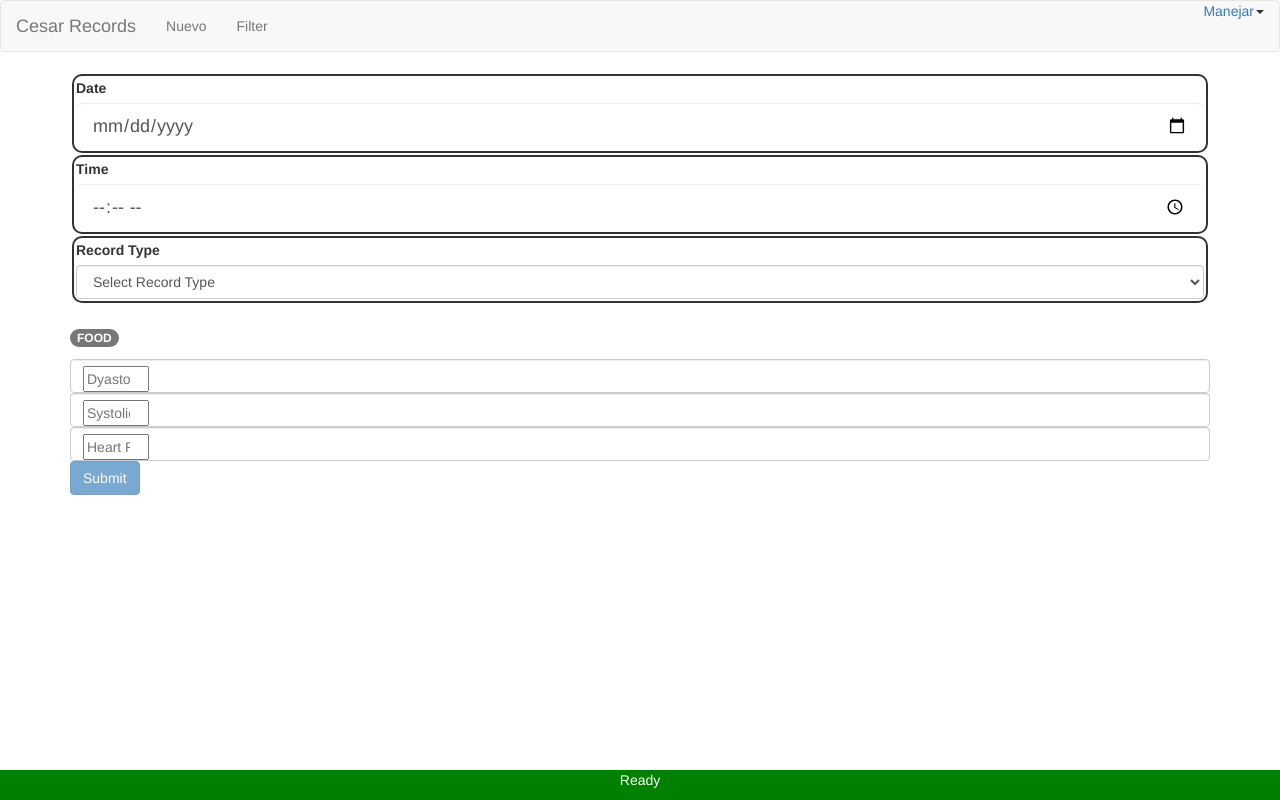
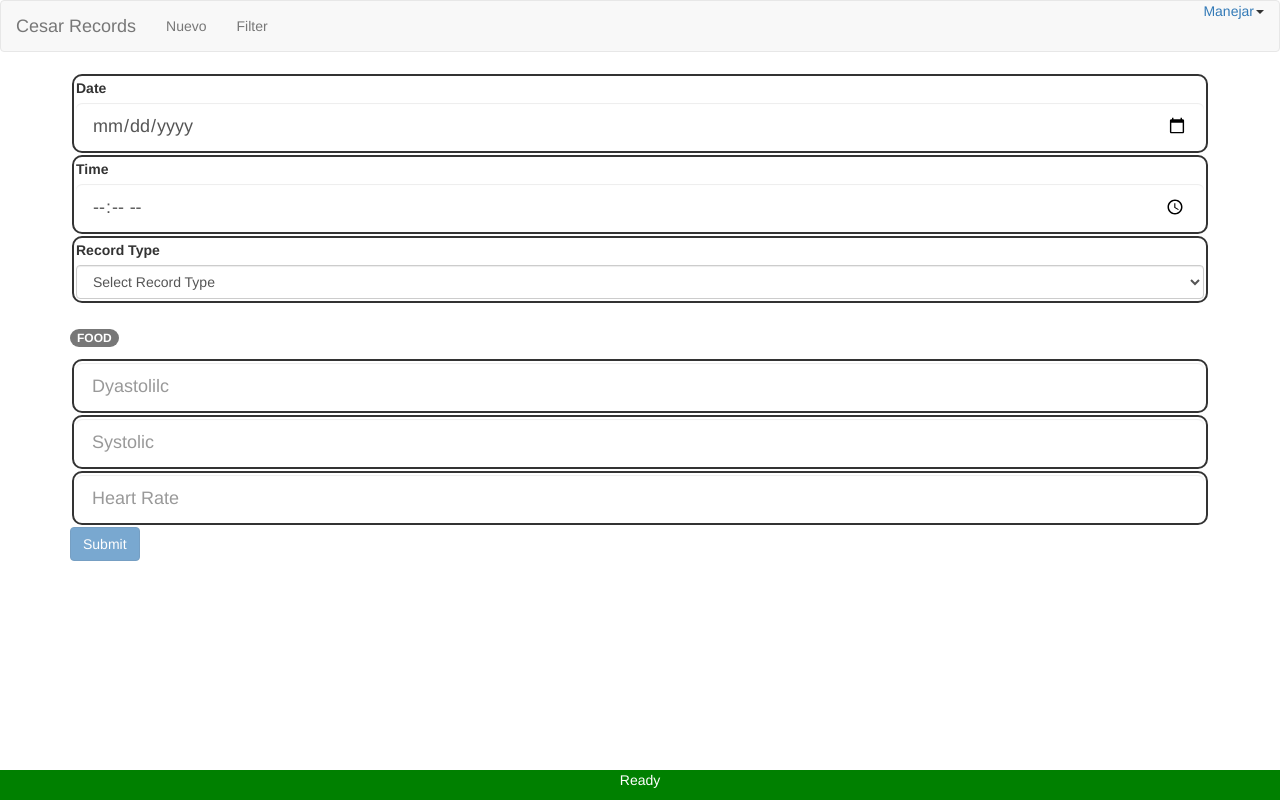
Before and after one commit to castanc/AngularApp, an Angular app: page /Nuevo/Pressure in a window 1280 px wide. Built offline with nearby package versions, Linux system fonts and the light colour scheme.

Commit message:
Update pressure-record.component.html

```diff
--- a/src/app/pressure-record/pressure-record.component.html
+++ b/src/app/pressure-record/pressure-record.component.html
@@ -1,6 +1,6 @@
 <form (ngSubmit)="onSubmit(f2)" #f2="ngForm">
-        <div class="form-control">
-                <input
+        <div class="form-group">
+                <input class="form-control input-lg"
                     type="number"
                     placeholder="Dyastolilc"
                     ngModel
@@ -11,8 +11,8 @@
                     #dyastolic="ngModel"><span class="help-block" *ngIf="!dyastolic.valid && dyastolic.touched">Please enter Dyastolic</span>
         </div>
 
-                <div class="form-control">
-                <input
+                <div class="form-group">
+                <input class="form-control input-lg"
                     type="number"
                     placeholder="Systolic"
                     ngModel
@@ -23,8 +23,8 @@
                     #systolic="ngModel"><span class="help-block" *ngIf="!systolic.valid && systolic.touched">Please enter Systolic</span>
                 </div>
 
-                <div class="form-control">
-                    <input
+                <div class="form-group">
+                    <input class="form-control input-lg"
                     type="number"
                     placeholder="Heart Rate"
                     ngModel
```
